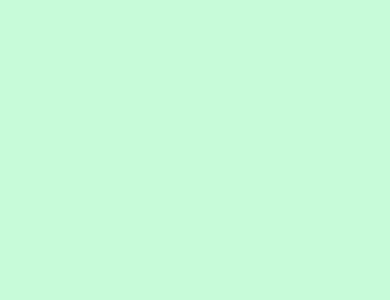
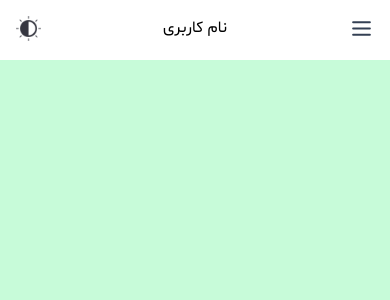
Before and after one commit to aliNzLami/samarayane_task_interview, a Next.js app: page /dashboard in a window 390 px wide. Shown: the top 300 px of the page. Built offline with nearby package versions, Linux system fonts and the light colour scheme.

Commit message:
dashboard layout: desktop and mobile top nav bar (ui, light and dark)

```diff
--- a/src/app/dashboard/(Layout)/DashboardLayoutContainer.jsx
+++ b/src/app/dashboard/(Layout)/DashboardLayoutContainer.jsx
@@ -1,4 +1,5 @@
 import Sidebar from "./Sidebar"
+import TopNav from "./TopNav"
 
 function DashboardLayoutContainer() {
     return (
@@ -6,6 +7,9 @@ function DashboardLayoutContainer() {
             <div className='hidden md:block w-[22%] lg:w-[15%] sidebar-desktop'>
                 <Sidebar />
             </div>
+            <div className='w-[100%] md:w-[78%] lg:w-[85%] topNav'>
+                <TopNav />
+            </div>
         </>
     )
 }
--- /dev/null
+++ b/src/app/dashboard/(Layout)/MobileSidebar.jsx
@@ -0,0 +1,19 @@
+import Image from 'next/image'
+
+import icon from '@/assets/pics/sidebar.svg';
+
+function MobileSidebar() {
+    return (
+        <div>
+            <Image
+                src={icon}
+                alt='sidebar offcanvas icon'
+                width={25}
+                height={25}
+                className='cursor-pointer'
+            />
+        </div>
+    )
+}
+
+export default MobileSidebar
--- a/src/app/dashboard/(Layout)/Sidebar.jsx
+++ b/src/app/dashboard/(Layout)/Sidebar.jsx
@@ -21,10 +21,7 @@ function Sidebar() {
                     }
                 </nav>
 
-                <div>
-                    LIGHT SWITCH
-                    <Logout />
-                </div>
+                <Logout />
             </div>
         </>
     )
--- /dev/null
+++ b/src/app/dashboard/(Layout)/TopNav.jsx
@@ -0,0 +1,20 @@
+import LightMode from '@/components/LightMode'
+import MobileSidebar from './MobileSidebar'
+
+function TopNav() {
+    return (
+        <div className='flex justify-between'>
+            <span className='block md:hidden'>
+                <MobileSidebar />
+            </span>
+            <span className='topNavbarName'>
+                نام کاربری
+            </span>
+            <span>
+                <LightMode />
+            </span>
+        </div>
+    )
+}
+
+export default TopNav
--- /dev/null
+++ b/src/components/LightMode.jsx
@@ -0,0 +1,17 @@
+'use client'
+import icon from '@/assets/pics/lightDark.png'
+import Image from 'next/image'
+
+function LightMode() {
+    return (
+        <Image
+            src={icon.src}
+            alt='light/dark mode toggle'
+            width={25}
+            height={25}
+            className='cursor-pointer'
+        />
+    )
+}
+
+export default LightMode
--- a/src/styles/dashboard.css
+++ b/src/styles/dashboard.css
@@ -44,3 +44,20 @@
 .darkMode .sidebarItems_active {
     border: 3px solid var(--bg-darkMode);
 }
+
+.topNav {
+    background-color: #fff;
+    position: fixed;
+    top: 0;
+    left: 0;
+    height: 60px;
+    padding: 1rem;
+}
+
+.darkMode .topNav {
+    background-color: var(--main-green-darkMode);
+}
+
+.darkMode .topNavbarName {
+    font-weight: 600;
+}
```
Also changed, not shown: src/assets/pics/lightDark.png (added), src/assets/pics/sidebar.svg (added).
